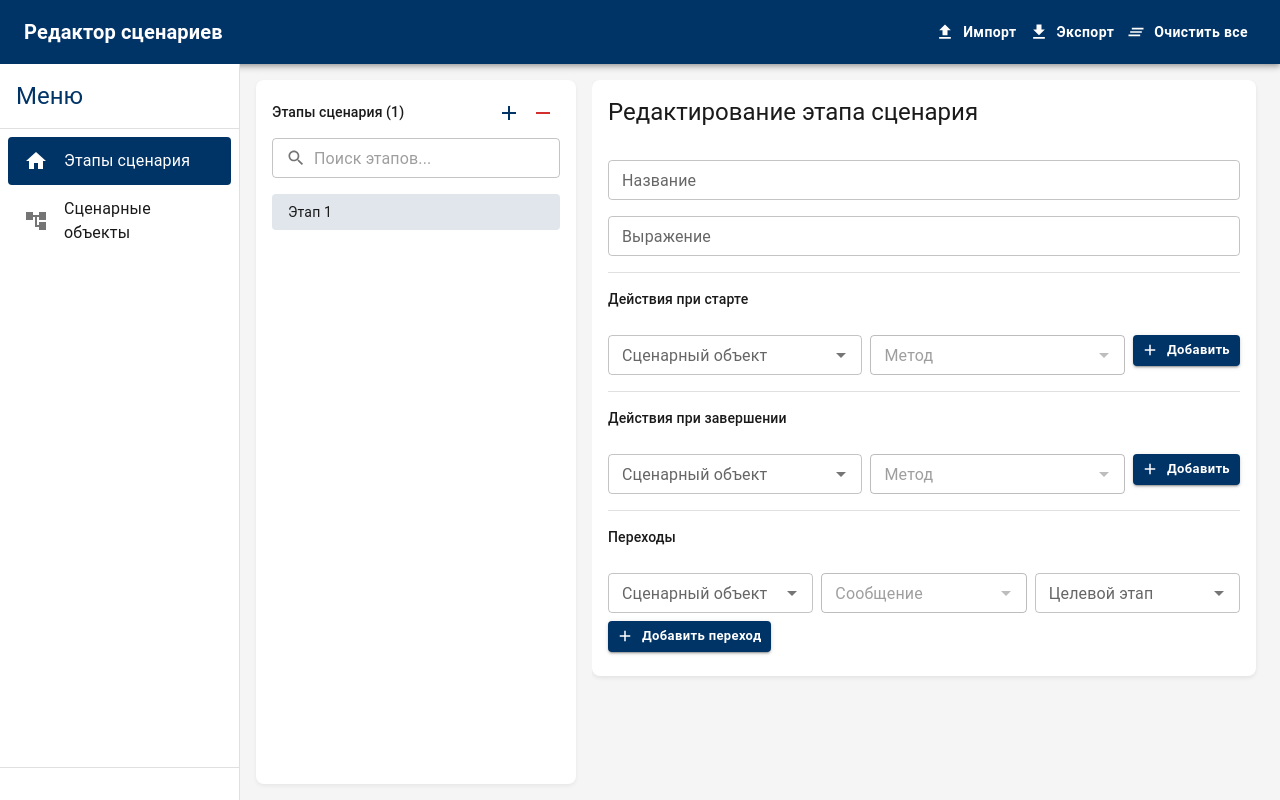
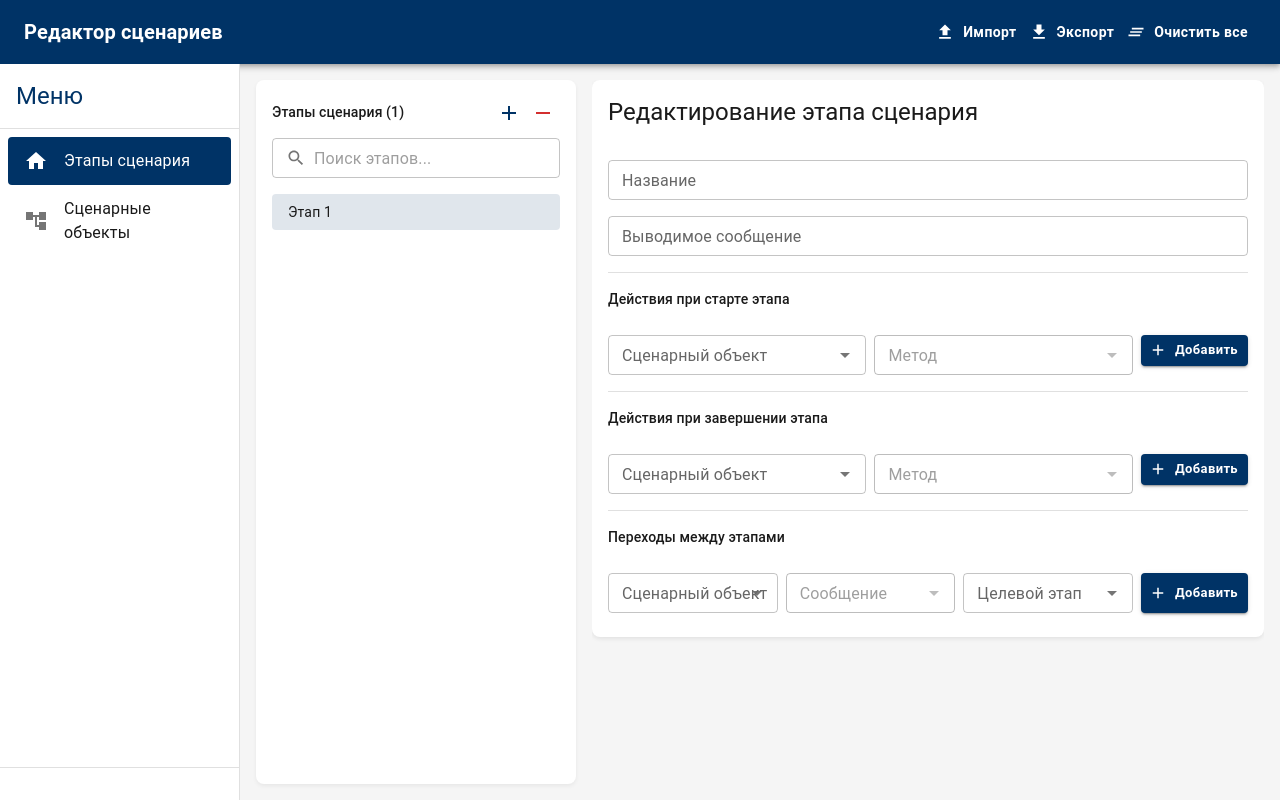
Before and after one commit to DazDis/ScenaryCreator, a React (Create React App) app: page / in a window 1280 px wide. Both pictures are taken after a click on the button 509 px from the left and 113 px from the top of the page. Built offline with nearby package versions, Linux system fonts and the light colour scheme.

Commit message:
Исправлена прокрутка, названия

```diff
--- a/src/components/common/StyledComponents.js
+++ b/src/components/common/StyledComponents.js
@@ -8,7 +8,6 @@ export const StyledListContainer = styled(Box)(({ theme }) => ({
 }));
 
 export const StyledList = styled(List)(({ theme }) => ({
-    overflowY: 'auto',
     flex: 1,
     '& .MuiListItemButton-root': {
         borderRadius: theme.spacing(0.5),
--- a/src/components/editors/ScenaryEditor.js
+++ b/src/components/editors/ScenaryEditor.js
@@ -29,14 +29,14 @@ export const ScenaryEditor = ({
                         size="small"
                     />
                     <TextField
-                        label="Выражение"
+                        label="Выводимое сообщение"
                         value={obj.Expression || ''}
                         onChange={(e) => onUpdate('Expression', e.target.value)}
                         fullWidth
                         size="small"
                     />
                     <Divider />
-                    <Typography variant="subtitle2">Действия при старте</Typography>
+                    <Typography variant="subtitle2">Действия при старте этапа</Typography>
                     <MethodPicker
                         items={obj['Actions on Start'] || []}
                         onAddItem={(item) => onAddListItem('Actions on Start', item)}
@@ -44,7 +44,7 @@ export const ScenaryEditor = ({
                         blueprints={blueprints}
                     />
                     <Divider />
-                    <Typography variant="subtitle2">Действия при завершении</Typography>
+                    <Typography variant="subtitle2">Действия при завершении этапа</Typography>
                     <MethodPicker
                         items={obj['Actions on End'] || []}
                         onAddItem={(item) => onAddListItem('Actions on End', item)}
@@ -52,7 +52,7 @@ export const ScenaryEditor = ({
                         blueprints={blueprints}
                     />
                     <Divider />
-                    <Typography variant="subtitle2">Переходы</Typography>
+                    <Typography variant="subtitle2">Переходы между этапами</Typography>
                     <TransitionPicker
                         items={obj['Transition Tasks'] || []}
                         onAddItem={(item) => onAddListItem('Transition Tasks', item)}
--- a/src/components/lists/BlueprintList.js
+++ b/src/components/lists/BlueprintList.js
@@ -9,7 +9,7 @@ import {
     Search as SearchIcon,
     Clear as ClearIcon
 } from '@mui/icons-material';
-import { StyledListContainer, StyledList } from '../common/StyledComponents';
+import { StyledList } from '../common/StyledComponents';
 
 export const BlueprintList = ({ blueprints, selectedIndex, onSelect, onAdd, onDelete }) => {
     const [searchTerm, setSearchTerm] = useState('');
@@ -24,7 +24,9 @@ export const BlueprintList = ({ blueprints, selectedIndex, onSelect, onAdd, onDe
     };
 
     return (
-        <StyledListContainer sx={{ borderTop: 1, borderColor: 'divider', pt: 1, mt: 1 }}>
+        <Box sx={{ height: '100%', display: 'flex', flexDirection: 'column' }}>
+            {/* Закрепленная верхняя часть */}
+            <Box sx={{ flexShrink: 0 }}>
                 <Box sx={{ display: 'flex', justifyContent: 'space-between', alignItems: 'center', mb: 1 }}>
                     <Typography variant="subtitle2" color="text.secondary">
                         Сценарные объекты ({blueprints.length})
@@ -39,7 +41,6 @@ export const BlueprintList = ({ blueprints, selectedIndex, onSelect, onAdd, onDe
                     </Box>
                 </Box>
 
-            {/* Поле поиска */}
                 <TextField
                     size="small"
                     placeholder="Поиск объектов..."
@@ -64,7 +65,10 @@ export const BlueprintList = ({ blueprints, selectedIndex, onSelect, onAdd, onDe
                         }
                     }}
                 />
+            </Box>
 
+            {/* Прокручиваемая часть со списком */}
+            <Box sx={{ flex: 1, overflowY: 'auto' }}>
                 <StyledList dense>
                     {filteredBlueprints.length === 0 ? (
                         <Box sx={{ p: 2, textAlign: 'center' }}>
@@ -87,6 +91,7 @@ export const BlueprintList = ({ blueprints, selectedIndex, onSelect, onAdd, onDe
                         })
                     )}
                 </StyledList>
-        </StyledListContainer>
+            </Box>
+        </Box>
     );
 };
--- a/src/components/lists/ScenaryList.js
+++ b/src/components/lists/ScenaryList.js
@@ -9,7 +9,7 @@ import {
     Search as SearchIcon,
     Clear as ClearIcon
 } from '@mui/icons-material';
-import { StyledListContainer, StyledList } from '../common/StyledComponents';
+import { StyledList } from '../common/StyledComponents';
 
 export const ScenaryList = ({ scenaryObjects, selectedIndex, onSelect, onAdd, onDelete }) => {
     const [searchTerm, setSearchTerm] = useState('');
@@ -24,7 +24,9 @@ export const ScenaryList = ({ scenaryObjects, selectedIndex, onSelect, onAdd, on
     };
 
     return (
-        <StyledListContainer>
+        <Box sx={{ height: '100%', display: 'flex', flexDirection: 'column' }}>
+            {/* Закрепленная верхняя часть */}
+            <Box sx={{ flexShrink: 0 }}>
                 <Box sx={{ display: 'flex', justifyContent: 'space-between', alignItems: 'center', mb: 1 }}>
                     <Typography variant="subtitle2" color="text.secondary">
                         Этапы сценария ({scenaryObjects.length})
@@ -39,7 +41,6 @@ export const ScenaryList = ({ scenaryObjects, selectedIndex, onSelect, onAdd, on
                     </Box>
                 </Box>
 
-            {/* Поле поиска */}
                 <TextField
                     size="small"
                     placeholder="Поиск этапов..."
@@ -64,7 +65,10 @@ export const ScenaryList = ({ scenaryObjects, selectedIndex, onSelect, onAdd, on
                         }
                     }}
                 />
+            </Box>
 
+            {/* Прокручиваемая часть со списком */}
+            <Box sx={{ flex: 1, overflowY: 'auto' }}>
                 <StyledList dense>
                     {filteredObjects.length === 0 ? (
                         <Box sx={{ p: 2, textAlign: 'center' }}>
@@ -87,6 +91,7 @@ export const ScenaryList = ({ scenaryObjects, selectedIndex, onSelect, onAdd, on
                         })
                     )}
                 </StyledList>
-        </StyledListContainer>
+            </Box>
+        </Box>
     );
 };
--- a/src/components/pages/MainPage.js
+++ b/src/components/pages/MainPage.js
@@ -44,9 +44,9 @@ export const MainPage = ({
                 flexDirection: 'column',
                 flexShrink: 0,
                 height: '100%',
-                overflow: 'hidden'
+                overflow: 'hidden'  // ← у Paper убираем прокрутку
             }}>
-                <Box sx={{ flex: 1, overflowY: 'auto', display: 'flex', flexDirection: 'column' }}>
+                <Box sx={{ flex: 1, overflowY: 'auto' }}>
                     <ScenaryList
                         scenaryObjects={scenaryObjects}
                         selectedIndex={selectedIndex}
@@ -57,10 +57,8 @@ export const MainPage = ({
                 </Box>
             </Paper>
 
-            <Box sx={{ flex: 1, height: '100%', overflow: 'hidden' }}>
-                <Box sx={{ height: '100%', overflowY: 'auto', pr: 1 }}>
-                    {renderRightPanel()}
-                </Box>
+            <Box sx={{ flex: 1, height: '100%', overflowY: 'auto' }}>
+                {renderRightPanel()}
             </Box>
         </Box>
     );
--- a/src/components/pages/ObjectsPage.js
+++ b/src/components/pages/ObjectsPage.js
@@ -51,7 +51,7 @@ export const ObjectsPage = ({
                 height: '100%',
                 overflow: 'hidden'
             }}>
-                <Box sx={{ flex: 1, overflowY: 'auto', display: 'flex', flexDirection: 'column' }}>
+                <Box sx={{ flex: 1, overflowY: 'auto' }}>
                     <BlueprintList
                         blueprints={blueprints}
                         selectedIndex={selectedBlueprintIndex}
@@ -62,10 +62,8 @@ export const ObjectsPage = ({
                 </Box>
             </Paper>
 
-            <Box sx={{ flex: 1, height: '100%', overflow: 'hidden' }}>
-                <Box sx={{ height: '100%', overflowY: 'auto', pr: 1 }}>
-                    {renderRightPanel()}
-                </Box>
+            <Box sx={{ flex: 1, height: '100%', overflowY: 'auto' }}>
+                {renderRightPanel()}
             </Box>
         </Box>
     );
--- a/src/components/pickers/TransitionPicker.js
+++ b/src/components/pickers/TransitionPicker.js
@@ -131,7 +131,7 @@ export const TransitionPicker = ({ items, onAddItem, onRemoveItem, blueprints, s
                         onClick={handleAdd}
                         startIcon={<AddIcon />}
                     >
-                        Добавить переход
+                        Добавить
                     </Button>
                 </Box>
             </Stack>
--- a/src/hooks/useScenaryData.js
+++ b/src/hooks/useScenaryData.js
@@ -204,20 +204,29 @@ export const useScenaryData = () => {
     }, [selectedBlueprintIndex]);
 
     const addFieldToBlueprint = useCallback((fieldName) => {
-        if (selectedBlueprintIndex === null) return;
-        if (!fieldName.trim()) {
-            throw new Error('Имя сообщения не может быть пустым');
+        if (selectedBlueprintIndex === null) {
+            return { success: false, error: 'Не выбран сценарный объект' };
         }
+
+        const trimmedName = fieldName.trim();
+        if (!trimmedName) {
+            return { success: false, error: 'Имя сообщения не может быть пустым' };
+        }
+
+        const currentBlueprint = blueprints[selectedBlueprintIndex];
+        if (currentBlueprint.fields.includes(trimmedName)) {
+            return { success: false, error: `Сообщение "${trimmedName}" уже существует` };
+        }
+
         setBlueprints(prev => {
             const updated = [...prev];
             const bp = updated[selectedBlueprintIndex];
-            if (bp.fields.includes(fieldName.trim())) {
-                throw new Error('Такое сообщение уже существует');
-            }
-            bp.fields.push(fieldName.trim());
+            bp.fields.push(trimmedName);
             return updated;
         });
-    }, [selectedBlueprintIndex]);
+
+        return { success: true };
+    }, [selectedBlueprintIndex, blueprints]);
 
     const removeFieldFromBlueprint = useCallback((fieldIndex) => {
         if (selectedBlueprintIndex === null) return;
```
Also changed, not shown: src/components/menu/SideMenu.js (line endings or trailing spaces). Lines whose indentation alone changed are shown as unchanged.
